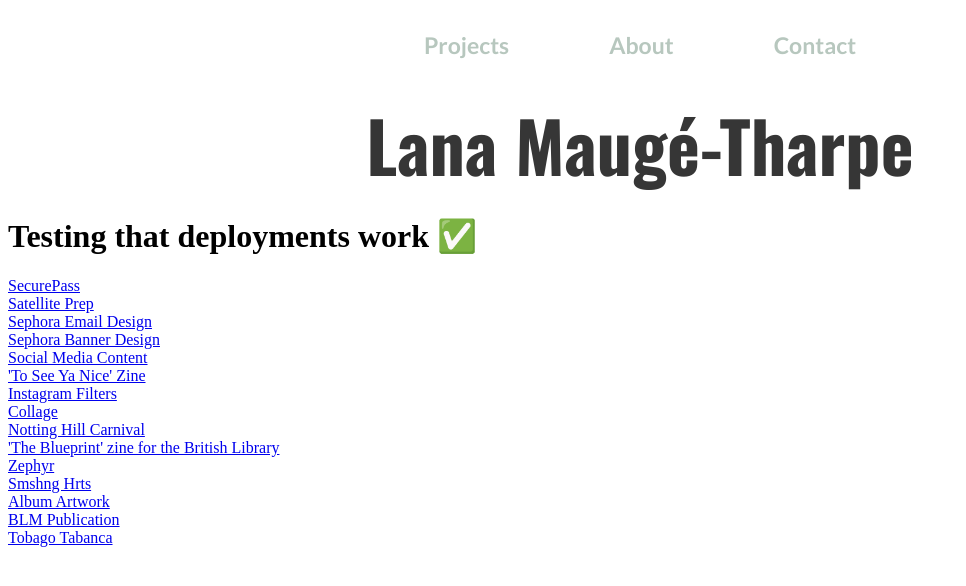
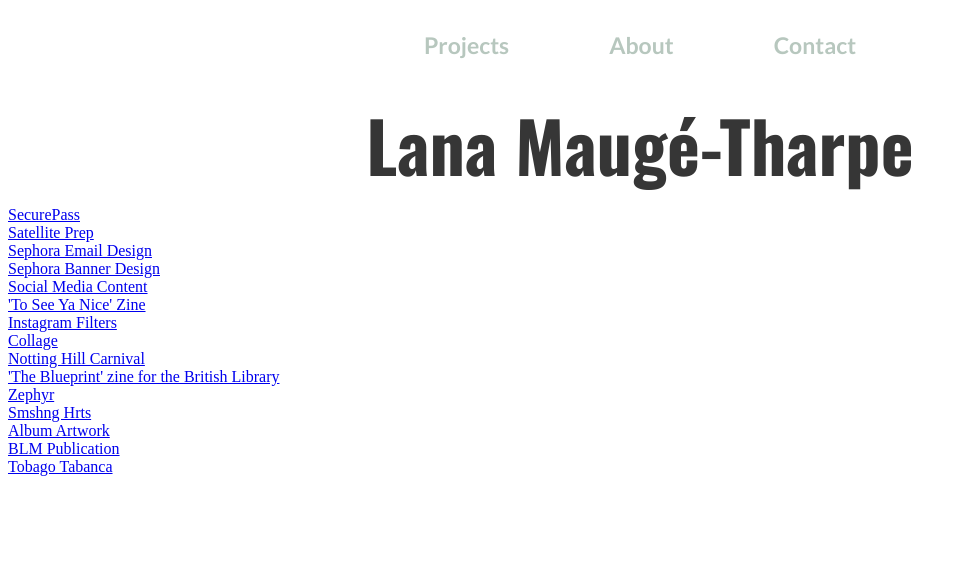
Before and after one commit to lanamauge/website, a plain HTML site: page index.html in a window 1280 px wide. Shown: the whole page, without its empty margins (0-966 px from the left). Drawn offline with nearby package versions, Linux system fonts and the light colour scheme.

Commit message:
[..no description..]

```diff
--- a/index.html
+++ b/index.html
@@ -24,7 +24,7 @@
     <div>
       <h1 id="name">Lana Maugé-Tharpe</h1>
     </div>
-    <h1>Testing that deployments work ✅</h1>
+
     <div>
       <a href="/projects/securepass.html">SecurePass</a>
       <br>
```
